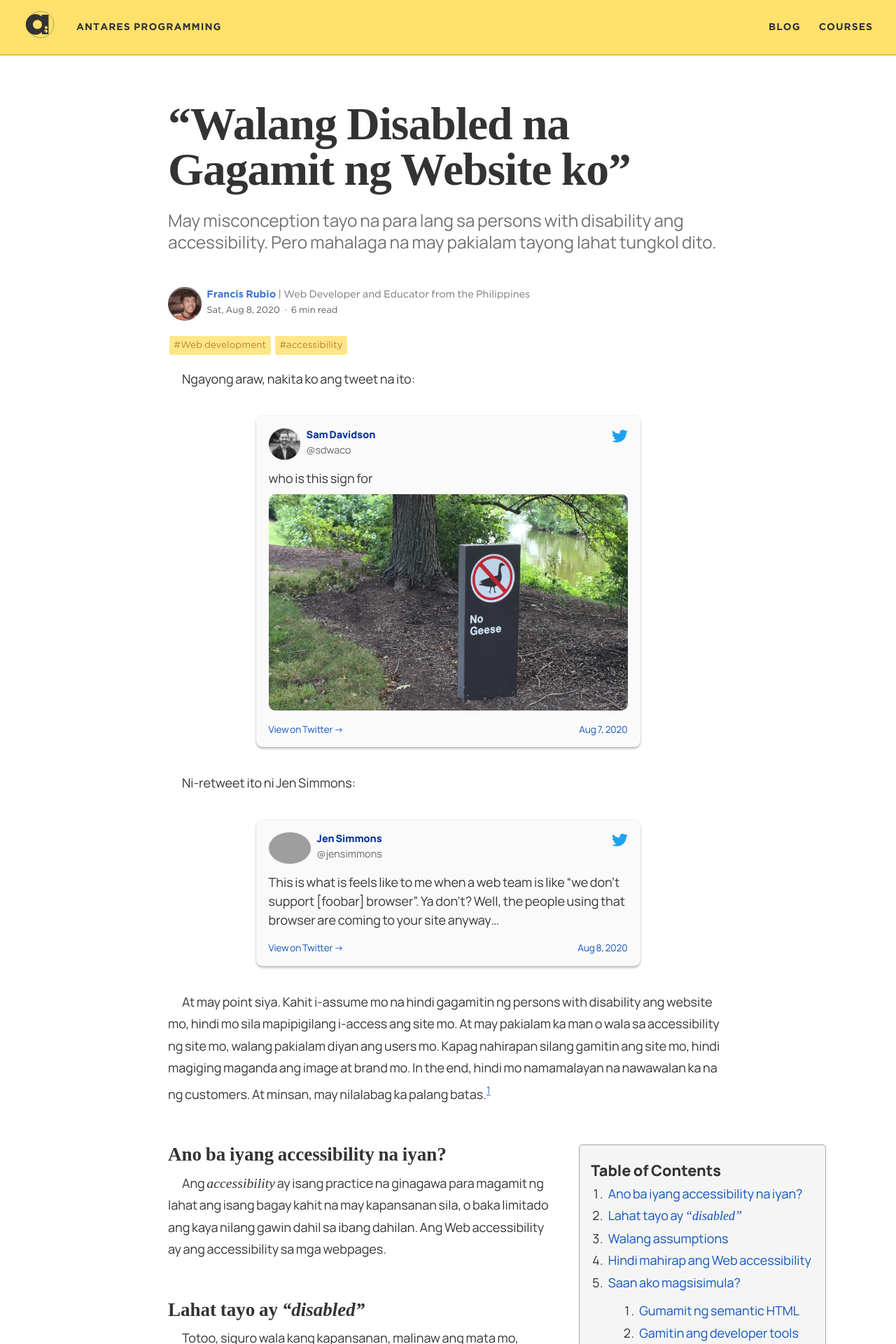
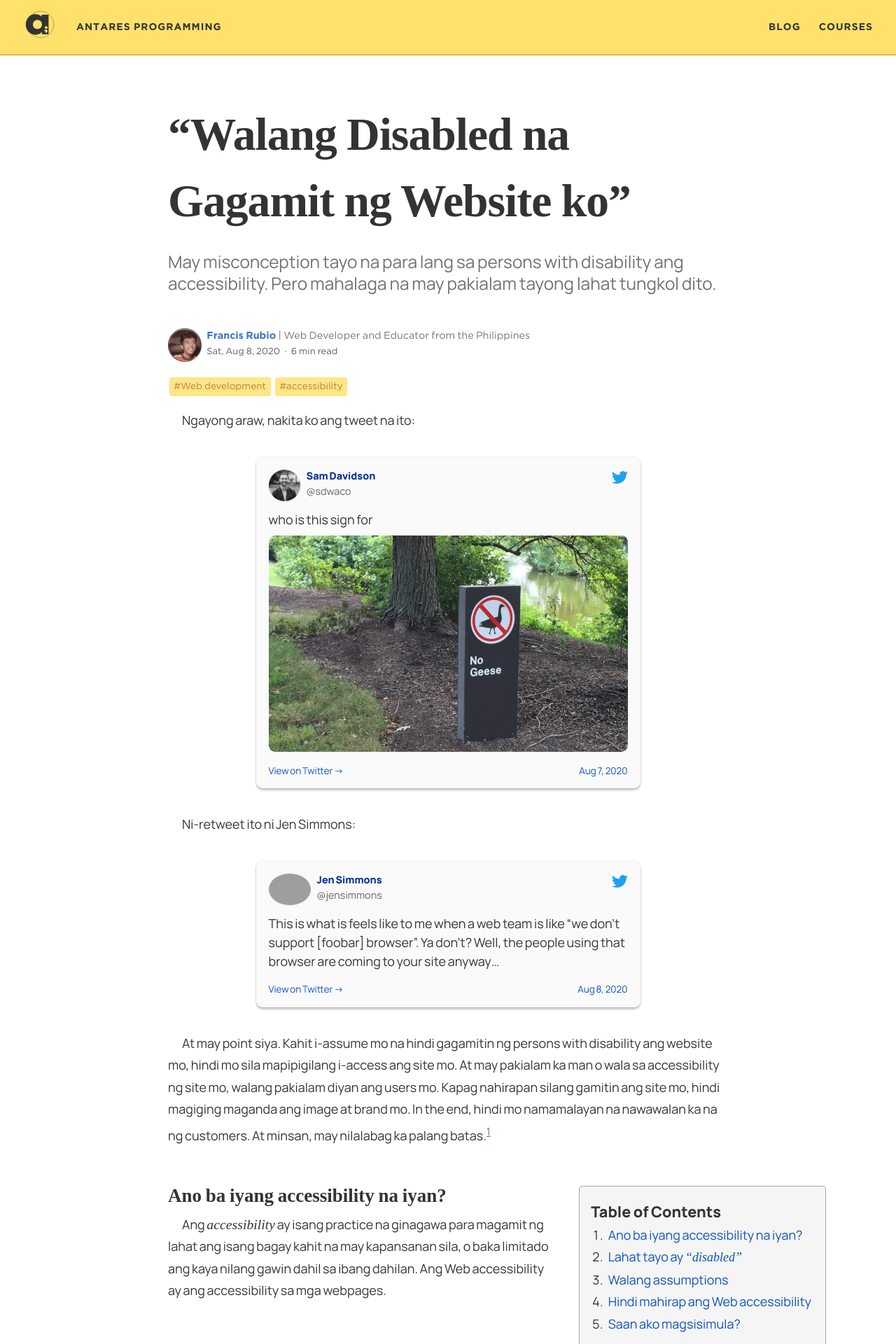
Before and after one commit to elementary/blog-template, a Jekyll site: the page built from _posts/2020-08-08-walang-disabled-na-gagamit-ng-website-ko.md, in a window 1280 px wide. Shown: the top 1920 px of the page at 70% size. Built offline with Jekyll 4.4.1, drawn with Linux system fonts in a browser that asks for light colours; some web fonts are replaced; our own code applies the rules of GitHub Pages for plain Markdown files; grey boxes are pictures that could not be loaded.

Commit message:
Fixed styling

```diff
--- a/_includes/twitter-card.html
+++ b/_includes/twitter-card.html
@@ -3,7 +3,7 @@
 {% assign photo = include.photo %}
 {% assign photoAlt = include.photoAlt %}
 
-<div class="twitter-card">
+<article class="twitter-card">
   <header>
     <a class="account" href="{{ profile }}">
       <img class="avatar" src="{{ include.avatar }}" />
@@ -28,4 +28,4 @@
       <time datetime="{{ include.timestamp | date:"%Y-%m-%d" }}">{{ include.timestamp | date: "%b %e, %Y" }}</time>
     </a>
   </footer>
-</div>
+</article>
--- a/_sass/_banner.scss
+++ b/_sass/_banner.scss
@@ -9,7 +9,6 @@
 	&.banner--cta {
 	    display: grid;
 	    grid-template-columns: repeat(3, 1fr);
-	    height: calc(90vh - 1rem);
 
 	    .banner__wrapper {
 	      grid-column: 1/3;
--- a/_sass/_buttons.scss
+++ b/_sass/_buttons.scss
@@ -140,10 +140,10 @@
 	border-radius: 0.25rem;
 }
 
-article a[target=_blank] {
-	padding-right: 1rem;
+article a[target="_blank"] {
+	padding-right: 0.6rem;
 	background-image: radial-gradient(var(--link-indicator-color), var(--link-indicator-color) 75%, transparent 75%);
-	background-size: 0.5rem 0.5rem;
+	background-size: 0.3rem 0.3rem;
 	background-repeat: no-repeat;
 	background-position: top 0.25rem right 0.25rem;
 	position: relative;
--- a/_sass/_glossary.scss
+++ b/_sass/_glossary.scss
@@ -30,8 +30,6 @@
 
 .glossary-entry-link {
 	text-decoration: none;
-	background-color: var(--silver-100);
-	border: 1px solid var(--silver-300);
 	display: inline-flex;
 	text-indent: 0;
 	gap: 0.25rem;
@@ -42,6 +40,20 @@
 	vertical-align: middle;
 	position: relative;
 	opacity: 1;
+	background-color: transparent;
+	border: none;
+	border-bottom: 2px solid #0003;
+	border-radius: 0;
+
+	background-image: linear-gradient(#0003, #0003);
+	background-repeat: no-repeat;
+	background-size: 100% 0;
+	background-position: bottom center;
+	transition: background-size 200ms cubic-bezier(.19,1,.22,1);
+
+	&:focus, &:hover {
+	  background-size: 100% 100%;
+	}
 
 	svg {
 	  margin: 0;
--- a/_sass/_layout.scss
+++ b/_sass/_layout.scss
@@ -77,6 +77,10 @@
 
 article {
   margin-bottom: 4rem;
+
+  &.post header h1 {
+    line-height: 1.45;
+  }
 
   iframe,
   & > address,
```
